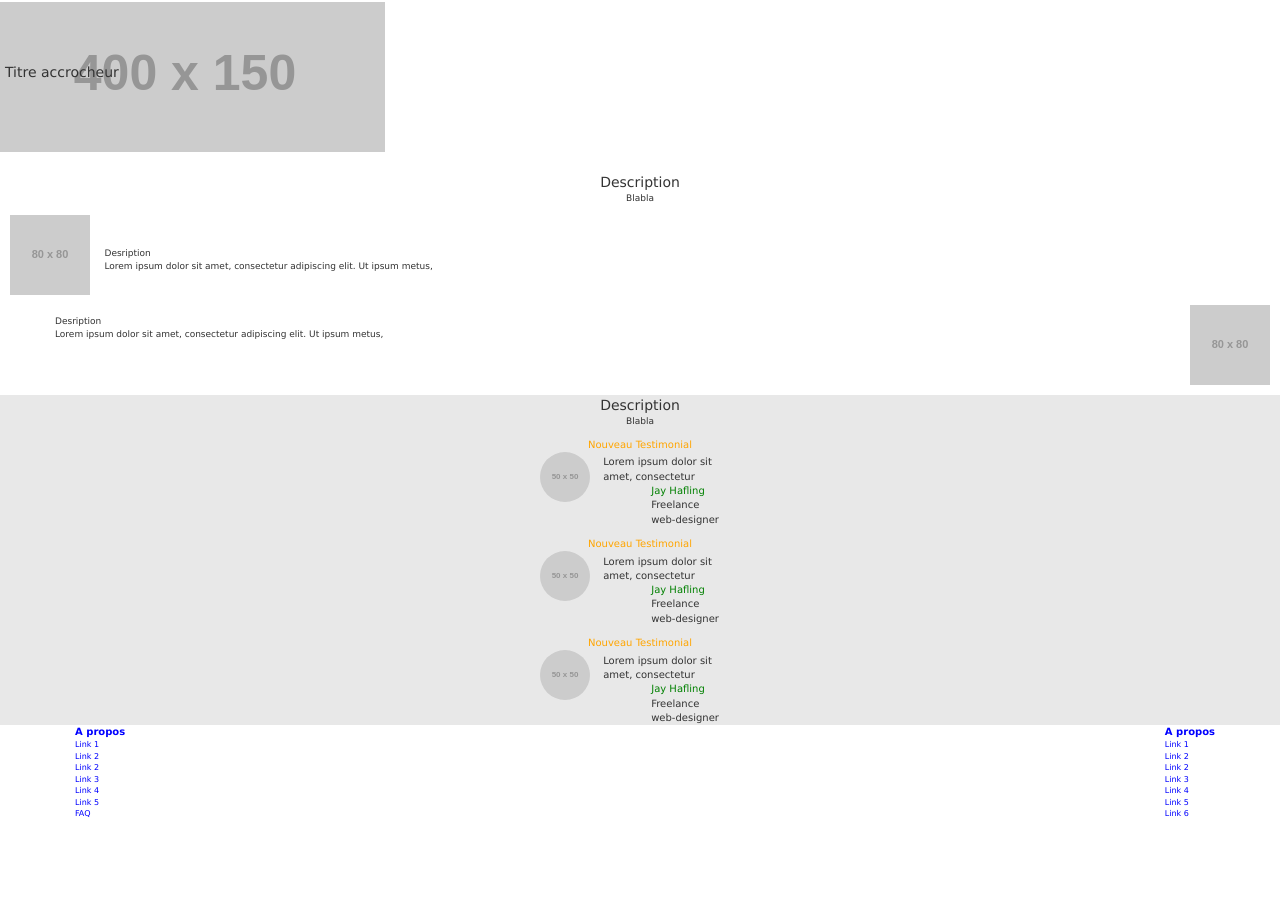
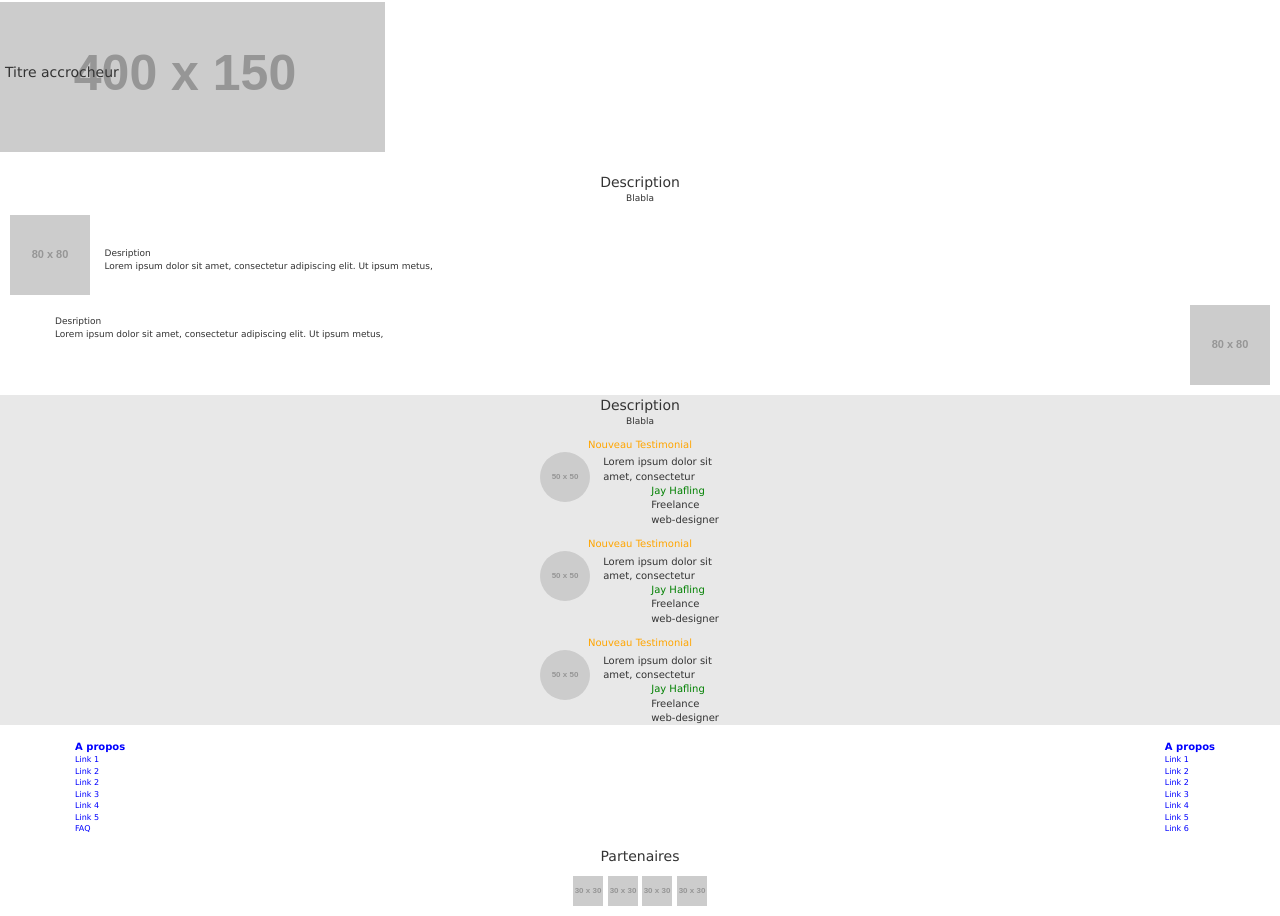
Before and after one commit to ALacroix68/responsiv, a plain HTML site: page index.html in a window 1280 px wide. Shown: the part 46-962 px from the top of the page. Before the commit the page ends 867 px from the top, so only its background shows below. Drawn offline with Linux system fonts and the light colour scheme; placeholder pictures from the web are drawn by us.

Commit message:
Ajout partenaires

```diff
--- a/index.html
+++ b/index.html
@@ -108,6 +108,7 @@
 		</div>
 	</div>
 
+	<div class="footer">
 		<div class="row">
 			<div class="a_propos">
 				<div class="titre-a_propos">
@@ -127,6 +128,23 @@
 			</div>
 		</div>
 
+		<div class="row">
+			<div class="titre_partenaires">
+				Partenaires
+			</div>
+			<div class="partenaires">
+				<img src="https://placehold.it/30x30" alt="Partenaire 1" title="Partenaire 1" />
+				<img src="https://placehold.it/30x30" alt="Partenaire 2" title="Partenaire 2" />
+				<img src="https://placehold.it/30x30" alt="Partenaire 3" title="Partenaire 3" />
+				<img src="https://placehold.it/30x30" alt="Partenaire 4" title="Partenaire 4" />
+			</div>
+		</div>
+	</div>
+
+	<div class="row">
+
+	</div>
+
 	<!-- jQuery (necessary for Bootstrap's JavaScript plugins) -->
     <script src="bootstrap/js/jquery-1.11.2.min.js"></script>
     <!-- Include all compiled plugins (below), or include individual files as needed -->
--- a/style.css
+++ b/style.css
@@ -3,6 +3,8 @@ body {
 	font-family: Verdana, Calibri, Arial;
 	margin-top:5px;
 }
+
+/* ---------------------------------------------- HEADER ---------------------------------------------- */
 
 .logo {
 	height:auto;
@@ -19,6 +21,8 @@ body {
 	max-width:100%;
 }
 
+/* ---------------------------------------------- BANNER ---------------------------------------------- */
+
 .banner {
 	height:auto;
 	margin: 5px 0 0;
@@ -30,6 +34,8 @@ body {
 	position:relative;
 	top:-90px;
 }
+
+/* ---------------------------------------------- DESCRIPTION ---------------------------------------------- */
 
 .titre_description {
 	text-align:center;
@@ -82,6 +88,8 @@ body {
 	position:relative;
 	top:10px;
 }
+
+/* ---------------------------------------------- TESTIMONIALS ---------------------------------------------- */
 
 .testimonial {
 	background:#e8e8e8;
@@ -192,6 +200,12 @@ display:inline-block;
 	max-width:60%;
 }
 
+/* ---------------------------------------------- FOOTER ---------------------------------------------- */
+
+.footer {
+	margin-top:15px;
+}
+
 .a_propos {
 	color:blue;
 	display:inline-block;
@@ -214,3 +228,14 @@ display:inline-block;
 .texte-infos_pratiques {
 	font-size:8px;
 }
+
+.titre_partenaires {
+	margin-top: 10px;
+	text-align: center;
+}
+
+.partenaires {
+	margin:10px auto;
+	max-width:100%;
+	text-align:center;
+}
```
Lines whose indentation alone changed are shown as unchanged.
